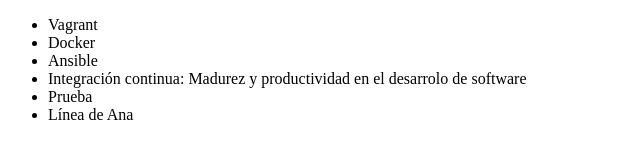
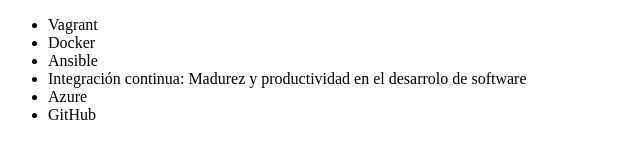
Before and after one commit to GEOLOGISTVEGA/Alura-git, a plain HTML site: page index.html in a window 1280 px wide. Shown: the full height of the page, 0-640 px from the left. Drawn offline with Linux system fonts and the light colour scheme.

Commit message:
Agregando dos nuevos cursos

```diff
--- a/index.html
+++ b/index.html
@@ -9,9 +9,9 @@
          <li> Vagrant </li>
          <li> Docker </li>
          <li> Ansible </li>
-         <li> Integración continua: Madurez y productividad en el desarrolo de software </li>
-         <li>Prueba</li>
-         <li>Línea de Ana</li>
+         <li> Integración continua: Madurez y productividad en el desarrolo de software</li>
+         <li> Azure</li>
+         <li> GitHub</li>
      </ul>
 </body>
 </html>
```
